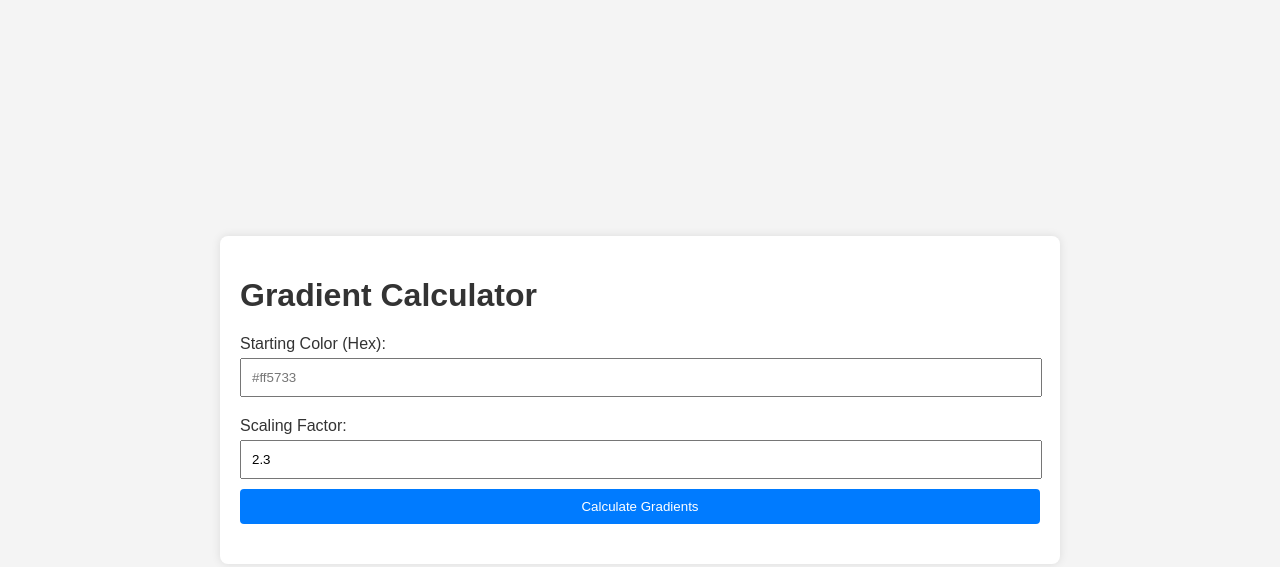
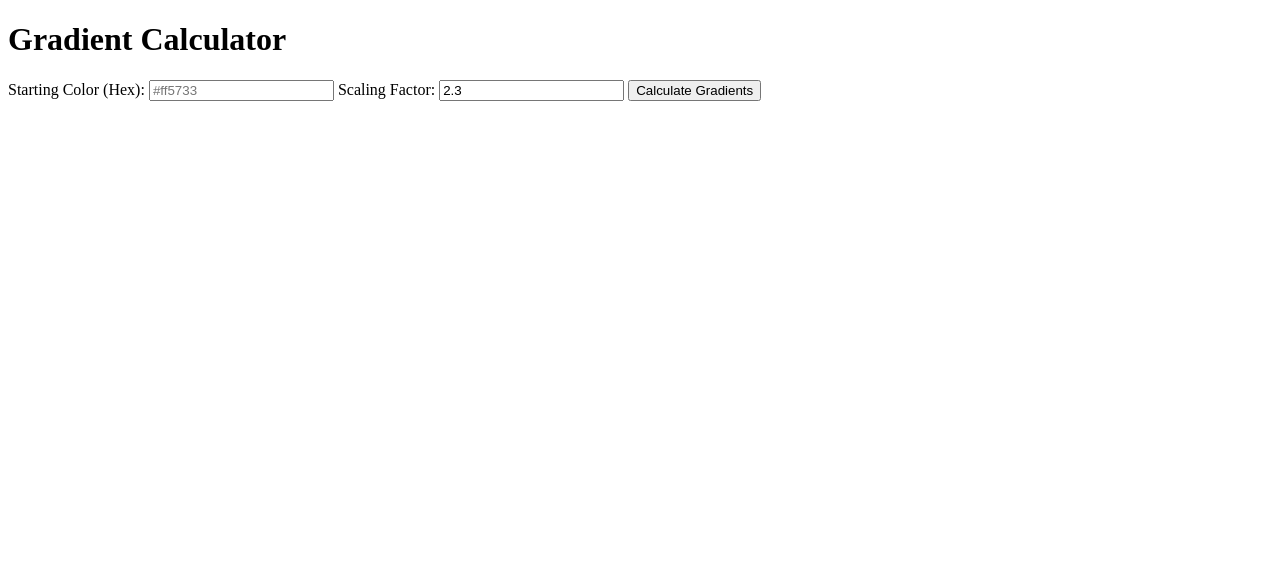
Before and after one commit to daveying777/grgrgrgrtest, a plain HTML site: page index.html in a window 1280 px wide. Drawn offline with Linux system fonts and the light colour scheme.

Commit message:
Update styles.css

```diff
--- a/styles.css
+++ b/styles.css
@@ -1,58 +1,21 @@
-body {
-    font-family: Arial, sans-serif;
-    background-color: #f4f4f4;
-    color: #333;
-    display: flex;
-    justify-content: center;
-    align-items: center;
-    height: 100vh;
-    margin: 0;
-}
-
-.container {
-    background: #fff;
-    padding: 20px;
-    border-radius: 8px;
-    box-shadow: 0 0 10px rgba(0, 0, 0, 0.1);
-    width: 80%;
-    max-width: 800px;
-}
-
-label {
-    display: block;
-    margin: 10px 0 5px;
-}
-
-input {
-    width: calc(100% - 22px);
-    padding: 10px;
-    margin-bottom: 10px;
-}
-
-button {
-    width: 100%;
-    padding: 10px;
-    background-color: #007bff;
-    color: #fff;
-    border: none;
-    border-radius: 4px;
-    cursor: pointer;
-}
-
-button:hover {
-    background-color: #0056b3;
-}
-
-#gradientResults {
-    margin-top: 20px;
-    display: flex;
-    flex-direction: column;
-}
-
-.gradient {
-    margin: 10px 0;
-    height: 50px;
-    width: 100%;
-    border-radius: 4px;
-    border: 1px solid #ddd;
-}
+<!DOCTYPE html>
+<html lang="en">
+<head>
+    <meta charset="UTF-8">
+    <meta name="viewport" content="width=device-width, initial-scale=1.0">
+    <title>Gradient Calculator</title>
+    <link rel="stylesheet" href="styles.css">
+</head>
+<body>
+    <div class="container">
+        <h1>Gradient Calculator</h1>
+        <label for="hexInput">Starting Color (Hex):</label>
+        <input type="text" id="hexInput" placeholder="#ff5733">
+        <label for="scalingFactor">Scaling Factor:</label>
+        <input type="number" id="scalingFactor" value="2.3" step="0.1">
+        <button id="calculateButton">Calculate Gradients</button>
+        <div id="gradientResults"></div>
+    </div>
+    <script src="script.js"></script>
+</body>
+</html>
```
